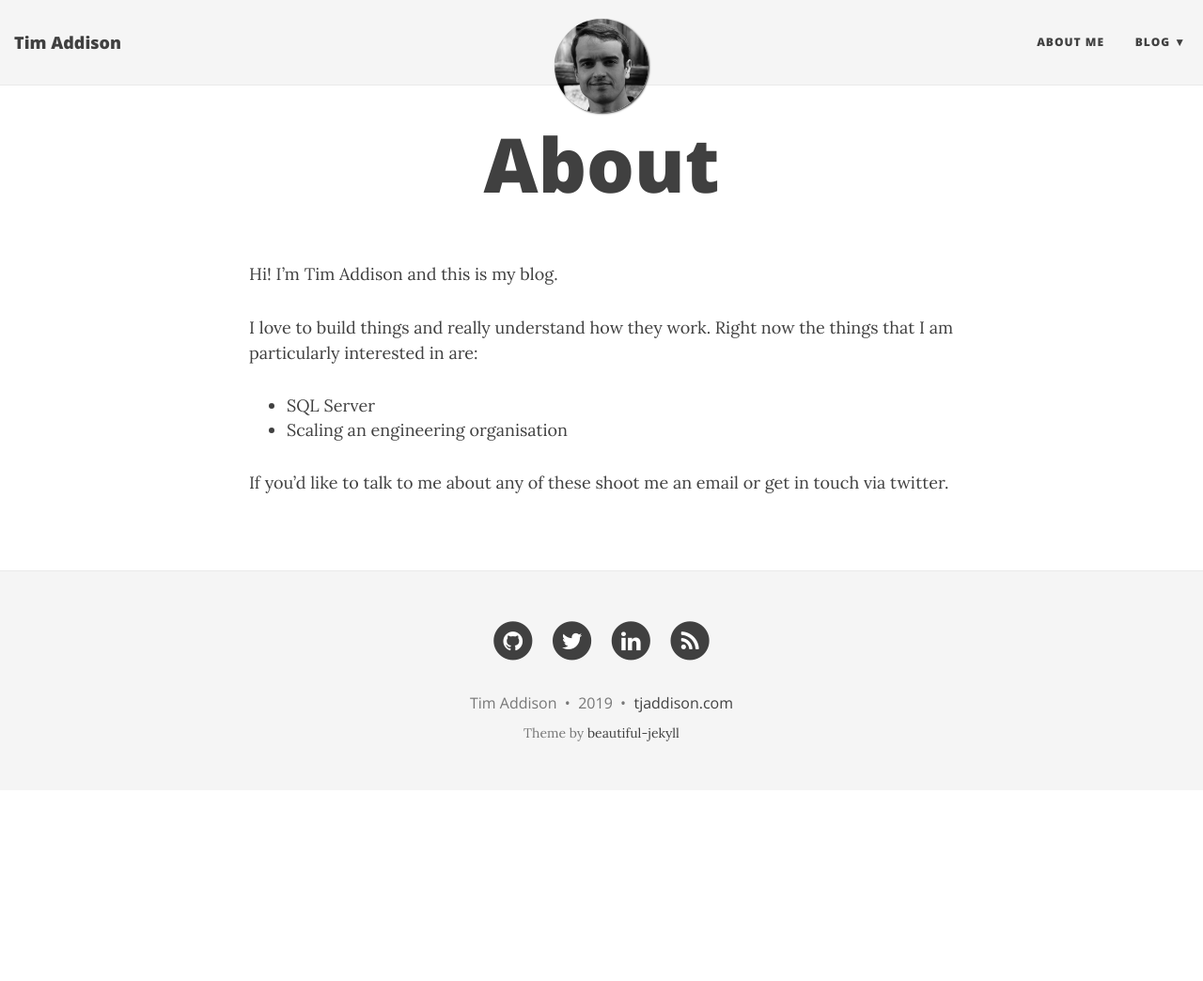
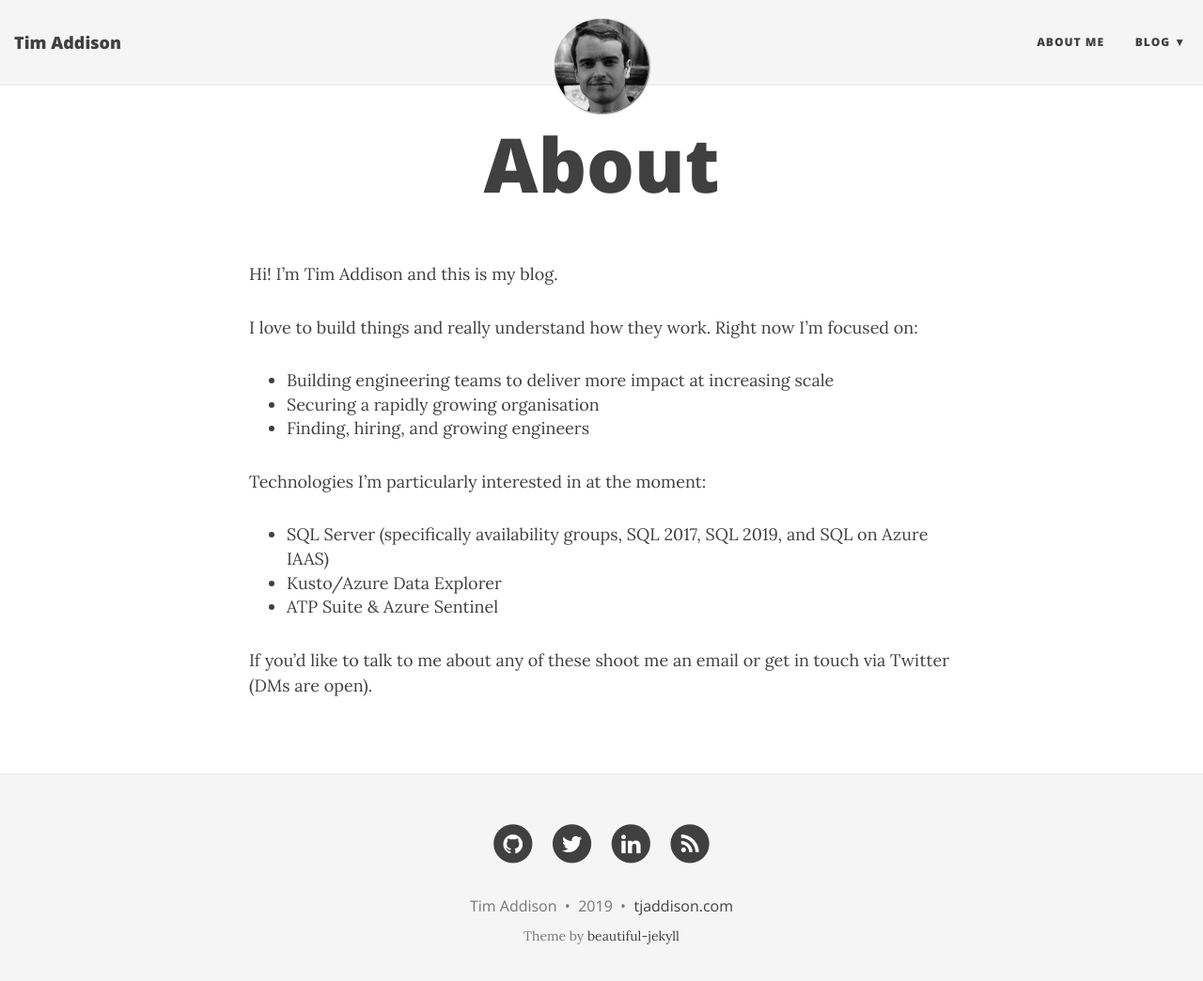
Before and after one commit to taddison/tjaddison.com, a Jekyll site: the page built from pages/about.md, in a window 1280 px wide and 1057 px high. Shown: the top 1044 px of the window at 94% size. Built offline with Jekyll 4.4.1, drawn with Linux system fonts in a browser that asks for light colours; nearby versions of some CDN libraries.

Commit message:
Update about

```diff
--- a/pages/about.md
+++ b/pages/about.md
@@ -6,9 +6,16 @@ permalink: /about/
 
 Hi! I'm Tim Addison and this is my blog.
 
-I love to build things and really understand how they work.  Right now the things that I am particularly interested in are:
+I love to build things and really understand how they work.  Right now I'm focused on:
 
-- SQL Server
-- Scaling an engineering organisation
+- Building engineering teams to deliver more impact at increasing scale
+- Securing a rapidly growing organisation
+- Finding, hiring, and growing engineers
 
-If you'd like to talk to me about any of these shoot me an email or get in touch via twitter.
+Technologies I'm particularly interested in at the moment:
+
+- SQL Server (specifically availability groups, SQL 2017, SQL 2019, and SQL on Azure IAAS)
+- Kusto/Azure Data Explorer
+- ATP Suite & Azure Sentinel
+
+If you'd like to talk to me about any of these shoot me an email or get in touch via Twitter (DMs are open).
```
